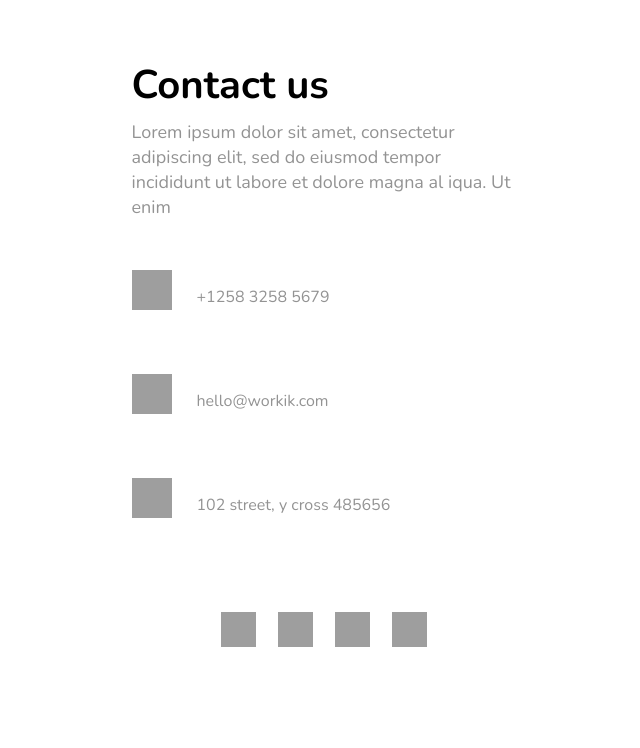
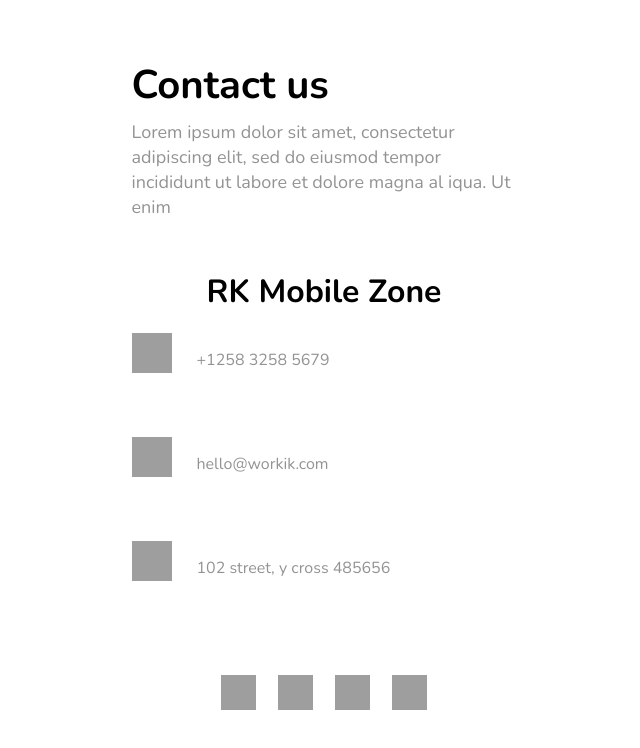
Before and after one commit to rkjangir786/rkjangir, a plain HTML site: page index.html in a window 1280 px wide. Shown: the whole page, without its empty margins (346-986 px from the left). Drawn offline with nearby package versions, Linux system fonts and the light colour scheme; grey boxes are pictures that could not be loaded.

Commit message:
minor changes

```diff
--- a/index.html
+++ b/index.html
@@ -24,6 +24,9 @@
                 </div>
                 <div class="workik-contact-bigbox">
                   <div class="workik-contact-box">
+                        <h1 style="text-align: center; margin:20px 0px;">RK Mobile Zone</h1>
+                    </div>
+                    <div class="workik-contact-box">
                     <div class="phone text-box">
                       <img class="contact-svg" src="https://workik-widget-assets.s3.amazonaws.com/widget-assets/images/ET21.jpg">
                       <p class="contact-text">
```
